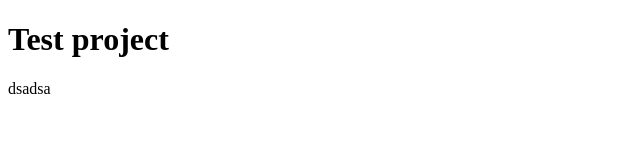
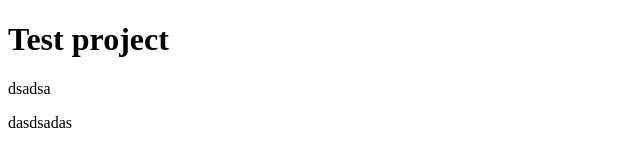
Before and after one commit to jovanjanjusevic/Test, a plain HTML site: page index.html in a window 1280 px wide. Shown: the full height of the page, 0-640 px from the left. Drawn offline with Linux system fonts and the light colour scheme.

Commit message:
add paragraph

```diff
--- a/index.html
+++ b/index.html
@@ -11,6 +11,7 @@
 <body>
     <h1>Test project</h1>
     <p>dsadsa</p>
+    <p>dasdsadas</p>
 </body>
 
 </html>
```
